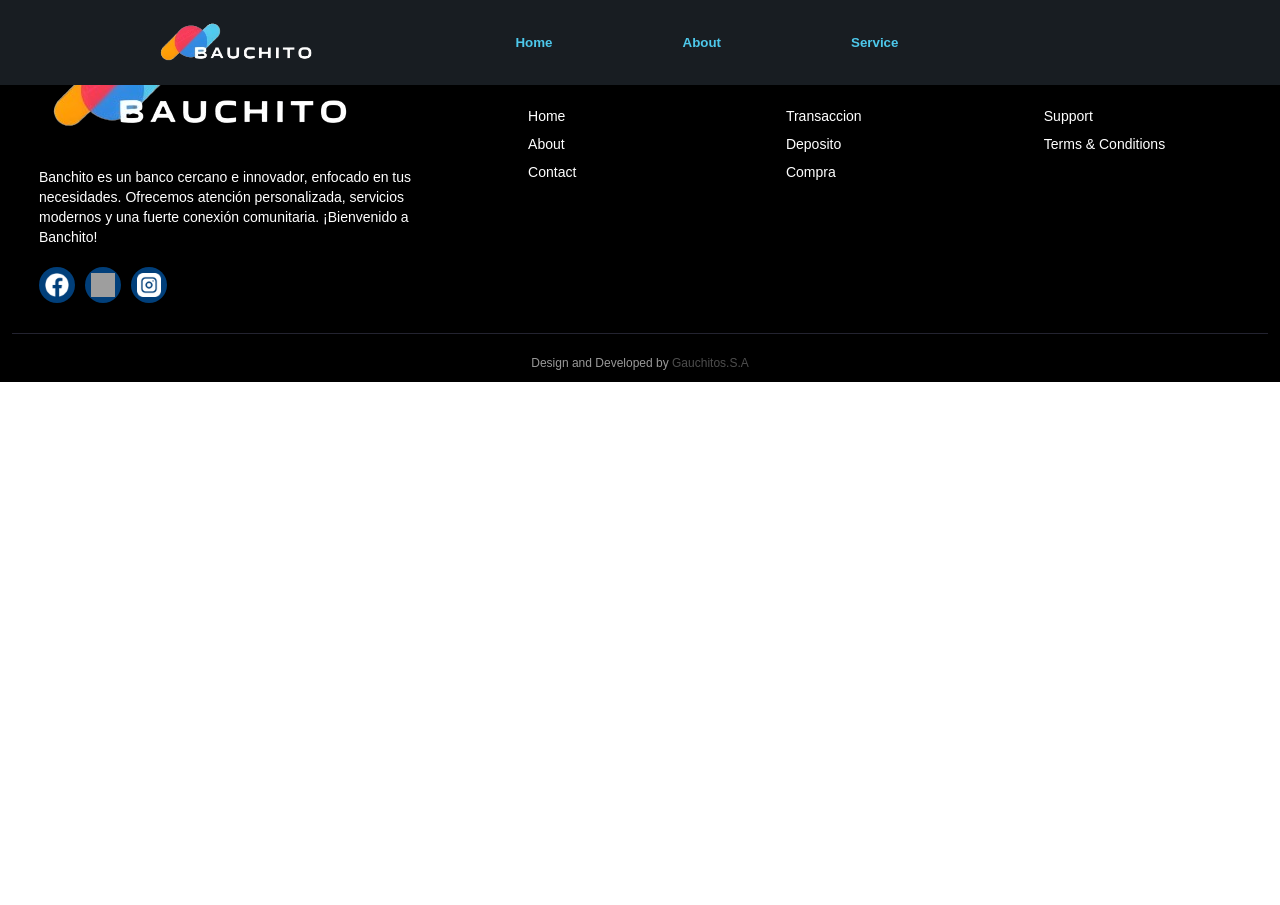
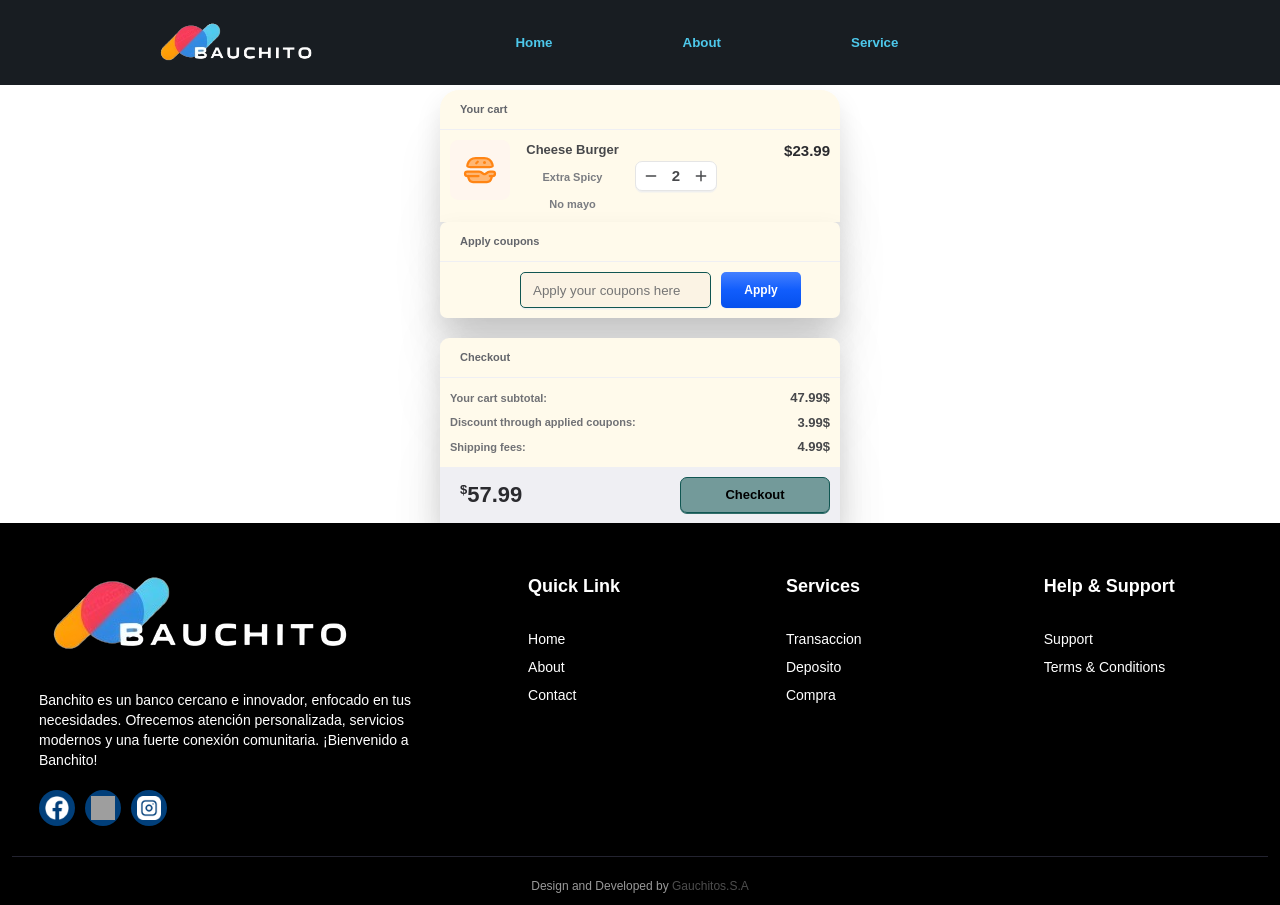
Before and after one commit to Gauvago-LosGauchitos/Sistema-Bancario-Front, a React (Vite) app in the folder BankSystem/: page /Deposit in a window 1280 px wide. Before the commit the page ends 800 px from the top, so only its background shows below. Built offline with nearby package versions, Linux system fonts and the light colour scheme; no server answers; grey boxes are pictures that could not be loaded.

Commit message:
Diseño deposito

```diff
--- a/BankSystem/src/components/Auth.jsx
+++ b/BankSystem/src/components/Auth.jsx
@@ -1,6 +1,6 @@
 import { useState } from "react";
 import { useAuth } from "../shared/hooks/useAuth.jsx";
-import { Input } from "./Input.jsx";
+import { Input } from "./input.jsx";
 import { useNavigate } from "react-router-dom";
 import { identifierValidationMessage, passwordValidationMessage, validateIdentifier, validatePassword } from "../shared/validators/validator"
 import fotoOn from '../assets/img/fotoON.png'
--- a/BankSystem/src/components/Deposit/Deposit.css
+++ b/BankSystem/src/components/Deposit/Deposit.css
@@ -0,0 +1,227 @@
+.master-container {
+    display: grid;
+    grid-template-columns: auto;
+    gap: 5px;
+  }
+
+  .card {
+    width: 400px;
+    background: #FFFFFF;
+    box-shadow: 0px 187px 75px rgba(0, 0, 0, 0.01), 0px 105px 63px rgba(0, 0, 0, 0.05), 0px 47px 47px rgba(0, 0, 0, 0.09), 0px 12px 26px rgba(0, 0, 0, 0.1), 0px 0px 0px rgba(0, 0, 0, 0.1);
+  }
+
+  .title-dep {
+    width: 100%;
+    height: 40px;
+    position: relative;
+    display: flex;
+    align-items: center;
+    padding-left: 20px;
+    border-bottom: 1px solid #efeff3;
+    font-weight: 700;
+    font-size: 11px;
+    color: #63656b;
+  }
+
+  /* cart */
+  .cart {
+    border-radius: 19px 19px 7px 7px;
+  }
+
+  .cart .products {
+    display: flex;
+    flex-direction: column;
+    padding: 10px;
+  }
+
+  .cart .products .product {
+    display: grid;
+    grid-template-columns: 60px 1fr 80px 1fr;
+    gap: 10px;
+  }
+
+  .cart .products .product span {
+    font-size: 13px;
+    font-weight: 600;
+    color: #47484b;
+    margin-bottom: 8px;
+    display: block;
+  }
+
+  .cart .products .product p {
+    font-size: 11px;
+    font-weight: 600;
+    color: #7a7c81;
+  }
+
+  .cart .quantity {
+    height: 30px;
+    display: grid;
+    grid-template-columns: 1fr 1fr 1fr;
+    margin: auto;
+    background-color: #ffffff;
+    border: 1px solid #e5e5e5;
+    border-radius: 7px;
+    filter: drop-shadow(0px 1px 0px #efefef)
+      drop-shadow(0px 1px 0.5px rgba(239, 239, 239, 0.5));
+  }
+
+  .cart .quantity label {
+    width: 20px;
+    height: 30px;
+    display: flex;
+    align-items: center;
+    justify-content: center;
+    padding-bottom: 2px;
+    font-size: 15px;
+    font-weight: 700;
+    color: #47484b;
+  }
+
+  .cart .quantity button {
+    width: 30px;
+    height: 30px;
+    display: flex;
+    align-items: center;
+    justify-content: center;
+    border: 0;
+    outline: none;
+    background-color: transparent;
+    padding-bottom: 2px;
+  }
+
+  .card .small {
+    font-size: 15px;
+    margin: 0 0 auto auto;
+  }
+
+  .card .small sup {
+    font-size: px;
+  }
+
+  /* coupons */
+  .coupons {
+    border-radius: 7px;
+  }
+
+  .coupons form {
+    display: grid;
+    grid-template-columns: 1fr 80px;
+    gap: 10px;
+    padding: 10px;
+  }
+
+  .input_field {
+    width: auto;
+    height: 36px;
+    padding: 0 0 0 12px;
+    border-radius: 5px;
+    outline: none;
+    border: 1px solid #e5e5e5;
+    filter: drop-shadow(0px 1px 0px #efefef)
+      drop-shadow(0px 1px 0.5px rgba(239, 239, 239, 0.5));
+    transition: all 0.3s cubic-bezier(0.15, 0.83, 0.66, 1);
+  }
+
+  .input_field:focus {
+    border: 1px solid transparent;
+    box-shadow: 0px 0px 0px 2px #242424;
+    background-color: transparent;
+  }
+
+  .coupons form button {
+    display: flex;
+    flex-direction: row;
+    justify-content: center;
+    align-items: center;
+    padding: 10px 18px;
+    gap: 10px;
+    width: 100%;
+    height: 36px;
+    background: linear-gradient(180deg, #4480FF 0%, #115DFC 50%, #0550ED 100%);
+    box-shadow: 0px 0.5px 0.5px #EFEFEF, 0px 1px 0.5px rgba(239, 239, 239, 0.5);
+    border-radius: 5px;
+    border: 0;
+    font-style: normal;
+    font-weight: 600;
+    font-size: 12px;
+    line-height: 15px;
+    color: #ffffff;
+  }
+
+  /* Checkout */
+  .checkout {
+    border-radius: 9px 9px 19px 19px;
+  }
+
+  .checkout .details {
+    display: grid;
+    grid-template-columns: 3fr 1fr;
+    padding: 10px;
+    gap: 5px;
+  }
+
+  .checkout .details span {
+    font-size: 13px;
+    font-weight: 600;
+  }
+
+  .checkout .details span:nth-child(odd) {
+    font-size: 11px;
+    font-weight: 700;
+    color: #707175;
+    margin: auto auto auto 0;
+  }
+
+  .checkout .details span:nth-child(even) {
+    font-size: 13px;
+    font-weight: 600;
+    color: #47484b;
+    margin: auto 0 auto auto;
+  }
+
+  .checkout .checkout--footer {
+    display: flex;
+    align-items: center;
+    justify-content: space-between;
+    padding: 10px 10px 10px 20px;
+    background-color: #efeff3;
+  }
+
+  .price {
+    position: relative;
+    font-size: 22px;
+    color: #2B2B2F;
+    font-weight: 900;
+  }
+
+  .price sup {
+    font-size: 13px;
+  }
+
+  .price sub {
+    width: fit-content;
+    position: absolute;
+    font-size: 11px;
+    color: #5F5D6B;
+    bottom: 5px;
+    display: inline-block;
+  }
+
+  .checkout .checkout-btn {
+    display: flex;
+    flex-direction: row;
+    justify-content: center;
+    align-items: center;
+    width: 150px;
+    height: 36px;
+    background: linear-gradient(180deg, #4480FF 0%, #115DFC 50%, #0550ED 100%);
+    box-shadow: 0px 0.5px 0.5px #EFEFEF, 0px 1px 0.5px rgba(239, 239, 239, 0.5);
+    border-radius: 7px;
+    border: 0;
+    outline: none;
+    color: #ffffff;
+    font-size: 13px;
+    font-weight: 600;
+    transition: all 0.3s cubic-bezier(0.15, 0.83, 0.66, 1);
+  }
--- a/BankSystem/src/components/Deposit/Deposit.jsx
+++ b/BankSystem/src/components/Deposit/Deposit.jsx
@@ -19,7 +19,66 @@ export const Deposit = () => {
             ) : (
                 <div>
                     <NavBar />
+                    <div class="master-container">
+                        <center><div class="card cart">
+                            <label class="title-dep">Your cart</label>
+                            <div class="products">
+                                <div class="product">
+                                    <svg fill="none" viewBox="0 0 60 60" height="60" width="60" xmlns="http://www.w3.org/2000/svg">
+                                        <rect fill="#FFF6EE" rx="8.25" height="60" width="60"></rect>
+                                        <path stroke-linejoin="round" stroke-linecap="round" stroke-width="2.25" stroke="#FF8413" fill="#FFB672" d="M34.2812 18H25.7189C21.9755 18 18.7931 20.5252 17.6294 24.0434C17.2463 25.2017 17.0547 25.7808 17.536 26.3904C18.0172 27 18.8007 27 20.3675 27H39.6325C41.1993 27 41.9827 27 42.4639 26.3904C42.9453 25.7808 42.7538 25.2017 42.3707 24.0434C41.207 20.5252 38.0246 18 34.2812 18Z"></path>
+                                        <path fill="#FFB672" d="M18 36H17.25C16.0074 36 15 34.9926 15 33.75C15 32.5074 16.0074 31.5 17.25 31.5H29.0916C29.6839 31.5 30.263 31.6754 30.7557 32.0039L33.668 33.9453C34.1718 34.2812 34.8282 34.2812 35.332 33.9453L38.2443 32.0039C38.7371 31.6754 39.3161 31.5 39.9084 31.5H42.75C43.9926 31.5 45 32.5074 45 33.75C45 34.9926 43.9926 36 42.75 36H42M18 36L18.6479 38.5914C19.1487 40.5947 20.9486 42 23.0135 42H36.9865C39.0514 42 40.8513 40.5947 41.3521 38.5914L42 36M18 36H28.5ZM42 36H39.75Z"></path>
+                                        <path stroke-linejoin="round" stroke-linecap="round" stroke-width="2.25" stroke="#FF8413" d="M18 36H17.25C16.0074 36 15 34.9926 15 33.75C15 32.5074 16.0074 31.5 17.25 31.5H29.0916C29.6839 31.5 30.263 31.6754 30.7557 32.0039L33.668 33.9453C34.1718 34.2812 34.8282 34.2812 35.332 33.9453L38.2443 32.0039C38.7371 31.6754 39.3161 31.5 39.9084 31.5H42.75C43.9926 31.5 45 32.5074 45 33.75C45 34.9926 43.9926 36 42.75 36H42M18 36L18.6479 38.5914C19.1487 40.5947 20.9486 42 23.0135 42H36.9865C39.0514 42 40.8513 40.5947 41.3521 38.5914L42 36M18 36H28.5M42 36H39.75"></path>
+                                        <path stroke-linejoin="round" stroke-linecap="round" stroke-width="3" stroke="#FF8413" d="M34.512 22.5H34.4982"></path>
+                                        <path stroke-linejoin="round" stroke-linecap="round" stroke-width="2.25" stroke="#FF8413" d="M27.75 21.75L26.25 23.25"></path>
+                                    </svg>
+                                    <div>
+                                        <span>Cheese Burger</span>
+                                        <p>Extra Spicy</p>
+                                        <p>No mayo</p>
+                                    </div>
+                                    <div class="quantity">
+                                        <button>
+                                            <svg fill="none" viewBox="0 0 24 24" height="14" width="14" xmlns="http://www.w3.org/2000/svg">
+                                                <path stroke-linejoin="round" stroke-linecap="round" stroke-width="2.5" stroke="#47484b" d="M20 12L4 12"></path>
+                                            </svg>
+                                        </button>
+                                        <label>2</label>
+                                        <button>
+                                            <svg fill="none" viewBox="0 0 24 24" height="14" width="14" xmlns="http://www.w3.org/2000/svg">
+                                                <path stroke-linejoin="round" stroke-linecap="round" stroke-width="2.5" stroke="#47484b" d="M12 4V20M20 12H4"></path>
+                                            </svg>
+                                        </button>
+                                    </div>
+                                    <label class="price small">$23.99</label>
+                                </div>
+                            </div>
+                        </div>
 
+                        <div class="card coupons">
+                            <label class="title-dep">Apply coupons</label>
+                            <form class="form">
+                                <input type="text" placeholder="Apply your coupons here" class="input_field" />
+                                <button>Apply</button>
+                            </form>
+                        </div>
+
+                        <div class="card checkout">
+                            <label class="title-dep">Checkout</label>
+                            <div class="details">
+                                <span>Your cart subtotal:</span>
+                                <span>47.99$</span>
+                                <span>Discount through applied coupons:</span>
+                                <span>3.99$</span>
+                                <span>Shipping fees:</span>
+                                <span>4.99$</span>
+                            </div>
+                            <div class="checkout--footer">
+                                <label class="price"><sup>$</sup>57.99</label>
+                                <button class="checkout-btn">Checkout</button>
+                            </div>
+                        </div></center>
+                    </div>
                     <Footer />
                 </div>
             )}
```
